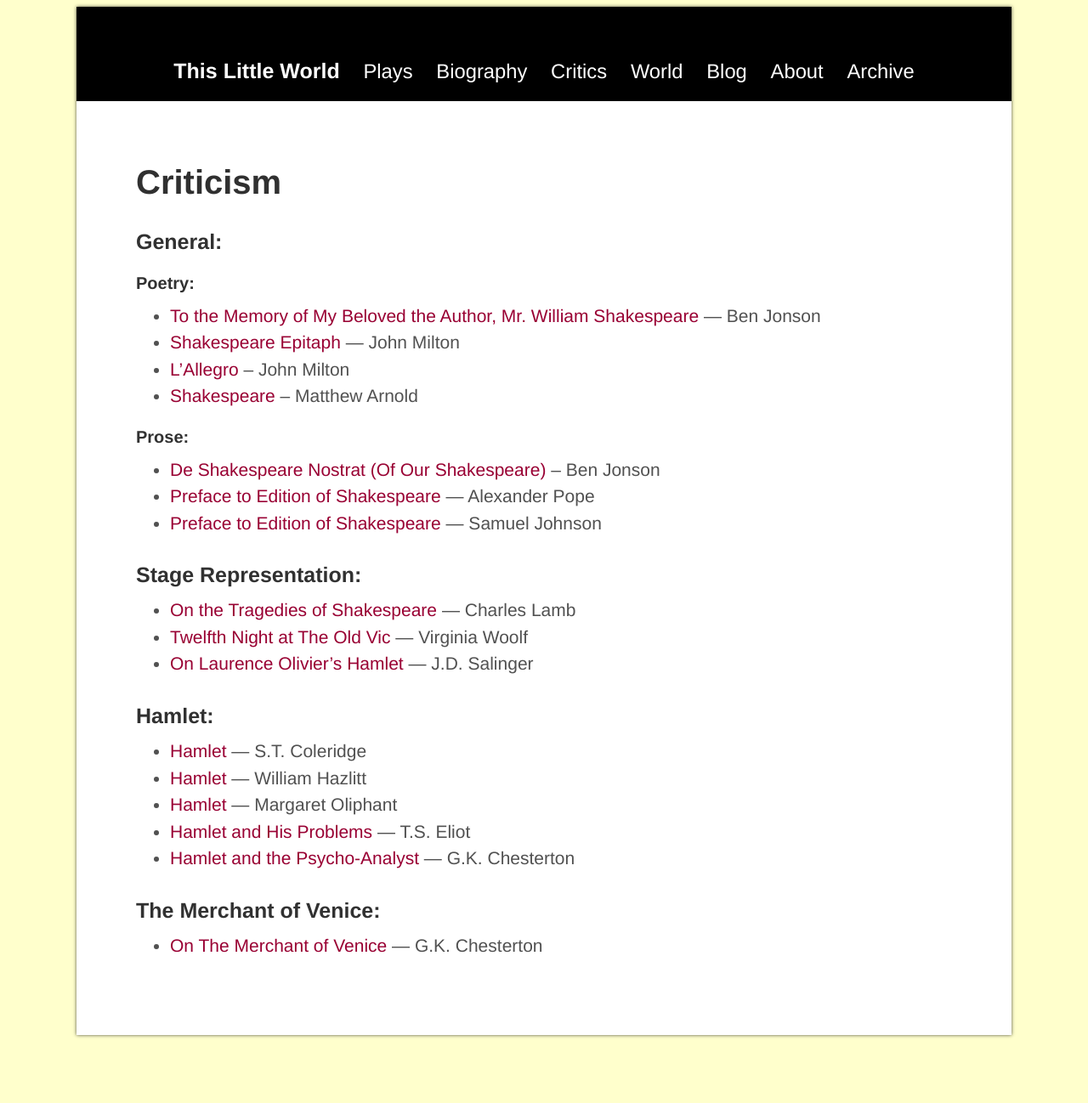
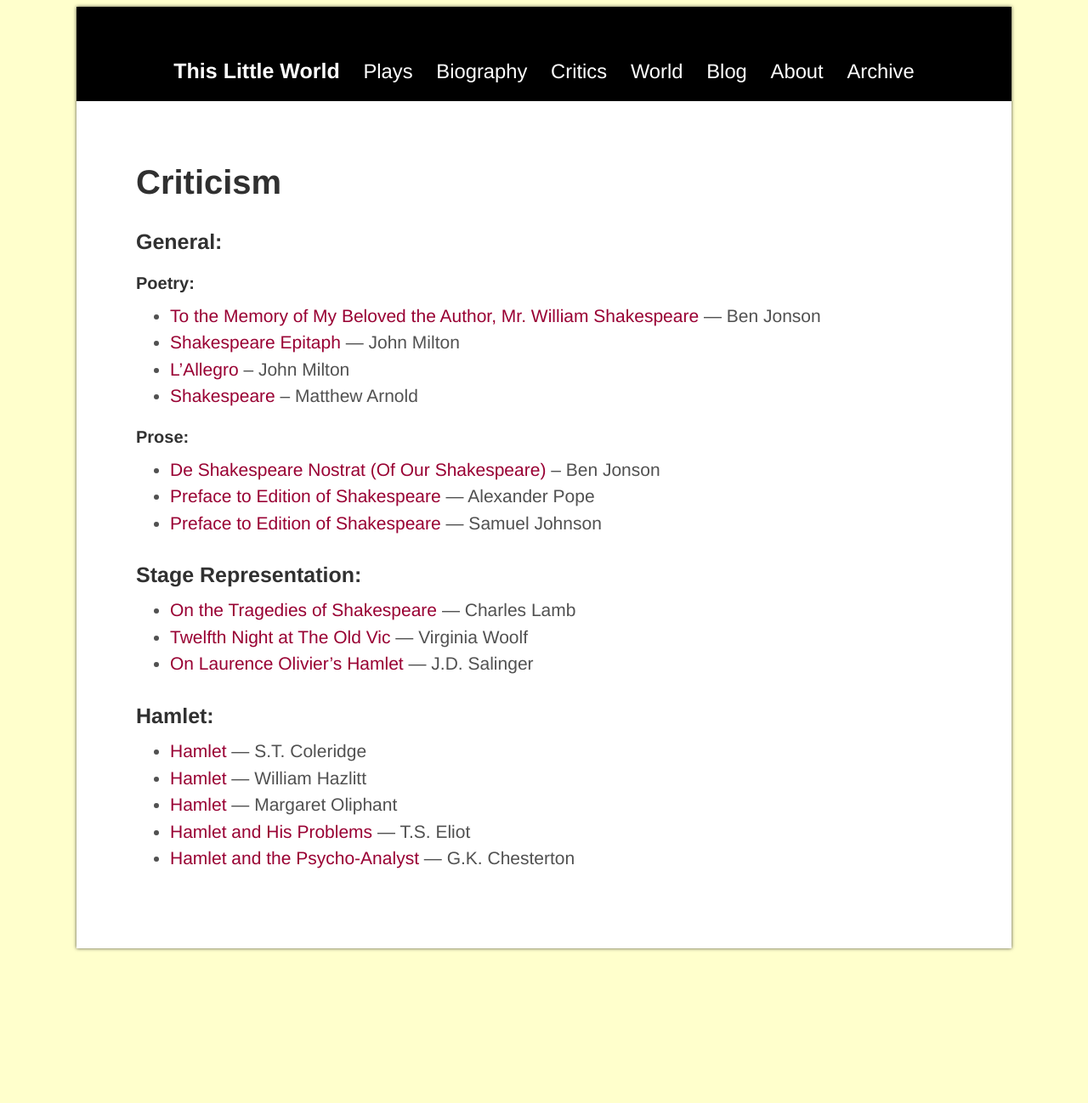
Before and after one commit to ThisLittleWorld/ThisLittleWorld.github.io, a Jekyll site: the page built from pages/critics.md, in a window 1280 px wide. Shown: the whole page at 85% size. Built offline with Jekyll 4.4.1, drawn with Linux system fonts in a browser that asks for light colours; Markdown is read by kramdown in place of the engine named in the settings; after the commit the page ends 1196 px from its top, so only the background shows below that.

Commit message:
Update critics.md

```diff
--- a/pages/critics.md
+++ b/pages/critics.md
@@ -35,8 +35,3 @@ permalink: "/critics/"
 * [Hamlet](/oliphant.hamlet/) — Margaret Oliphant
 * [Hamlet and His Problems](/eliot.hamlet/) — T.S. Eliot
 * [Hamlet and the Psycho-Analyst](/chesterton.hamlet/) — G.K. Chesterton
-
-
-
-###The Merchant of Venice:
-* [On The Merchant of Venice](/chesterton.themerchantofvenice/) — G.K. Chesterton
```
